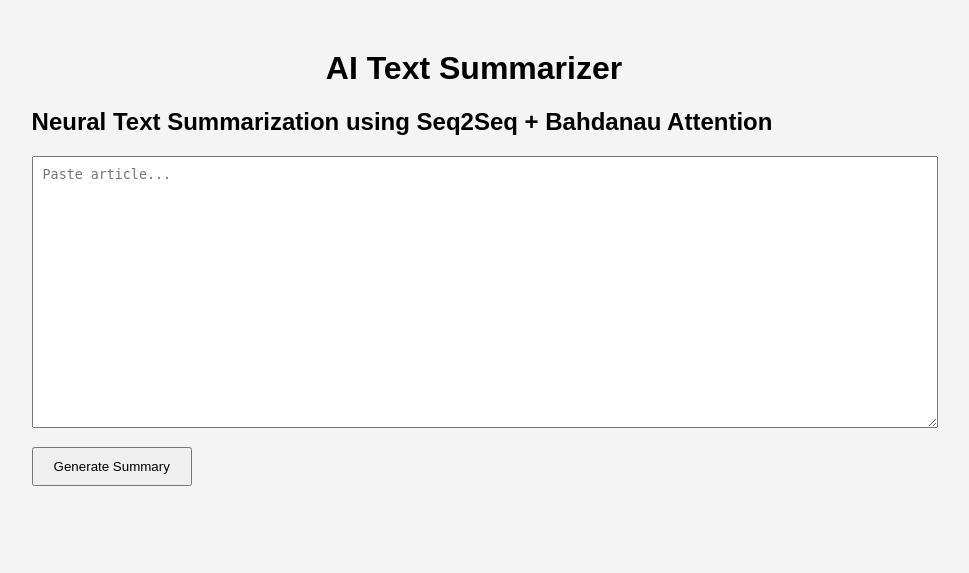
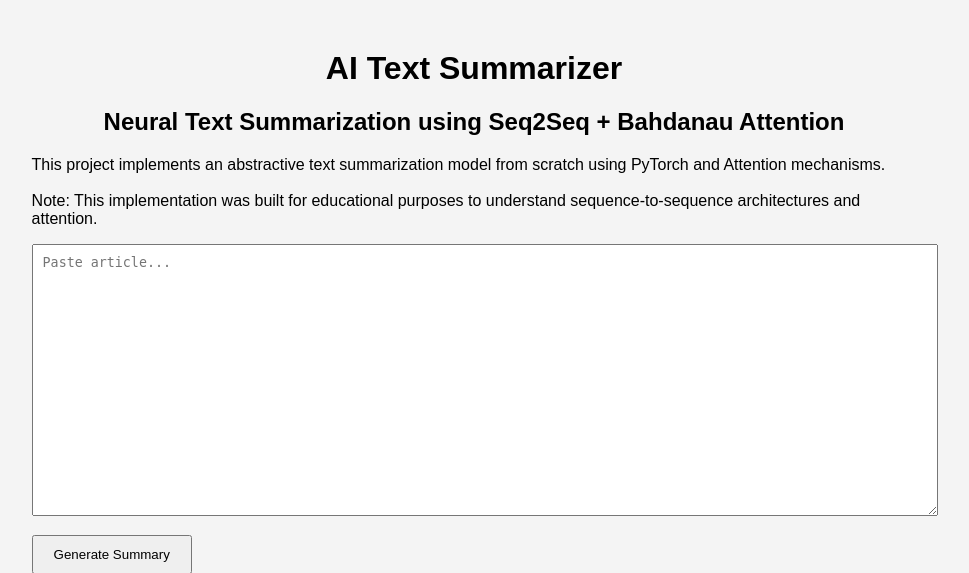
Before and after one commit to THANUJ-IMAYAVARAMBAN31/nlp, a Flask app: page / in a window 1280 px wide. Shown: the top 573 px of the page, without its empty margins (166-1135 px from the left). Run offline with Flask 3, Linux system fonts and the light colour scheme; parts of the project's set-up code (start-up, migrations or seed data) failed here and were passed over.

Commit message:
Update UI and requirements

```diff
--- a/static/style.css
+++ b/static/style.css
@@ -9,10 +9,12 @@ body{
     margin-top:50px;
 }
 
-h1{
+h1,h2{
     text-align:center;
 }
-
+p{
+    text-decoration: dashed;
+}
 textarea{
     width:100%;
     height:250px;
--- a/templates/index.html
+++ b/templates/index.html
@@ -15,7 +15,13 @@
 <div class="container">
 
     <h1>AI Text Summarizer</h1>
-    <h2> Neural Text Summarization using Seq2Seq + Bahdanau Attention </h2>
+    <h2><italic>Neural Text Summarization using Seq2Seq + Bahdanau Attention</italic>  </h2>
+    <p> This project implements an abstractive text summarization model
+        from scratch using PyTorch and Attention mechanisms.<br><br>
+
+        <bold>Note:</bold>
+        This implementation was built for educational purposes to
+        understand sequence-to-sequence architectures and attention.</p>
     <form method="POST">
 
         <textarea
```
